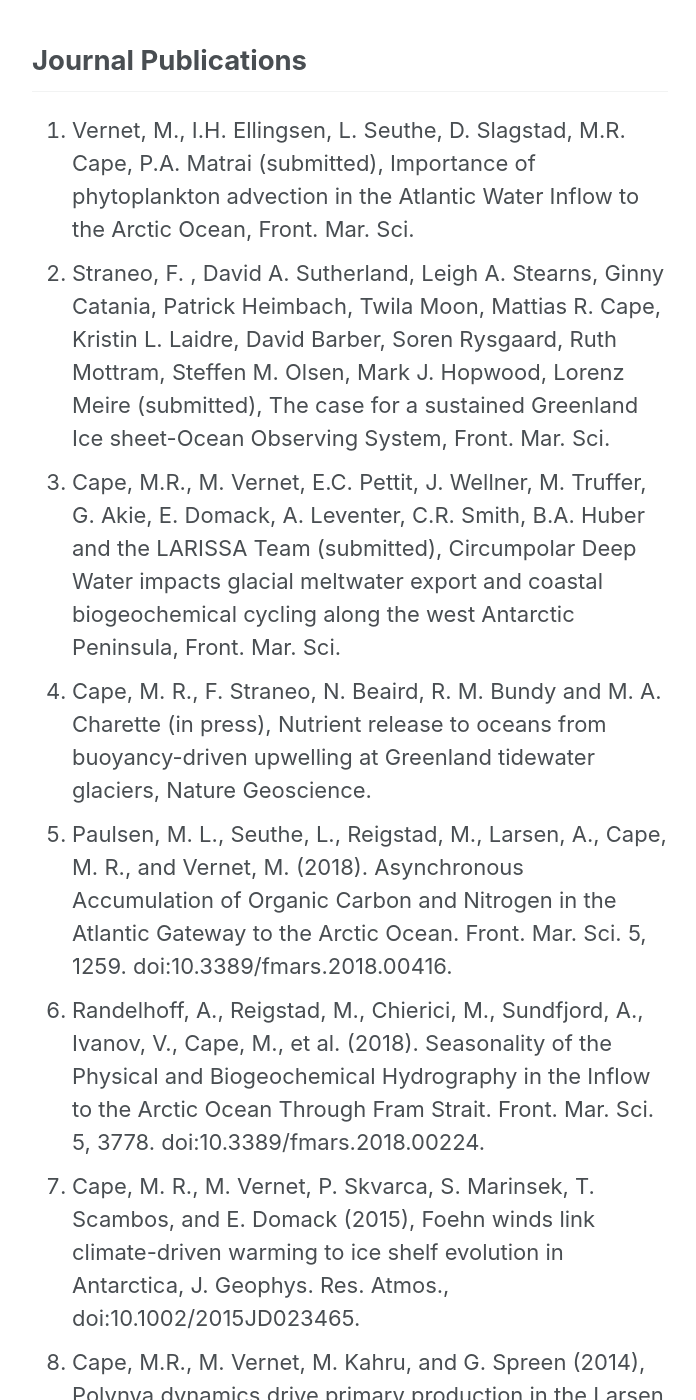
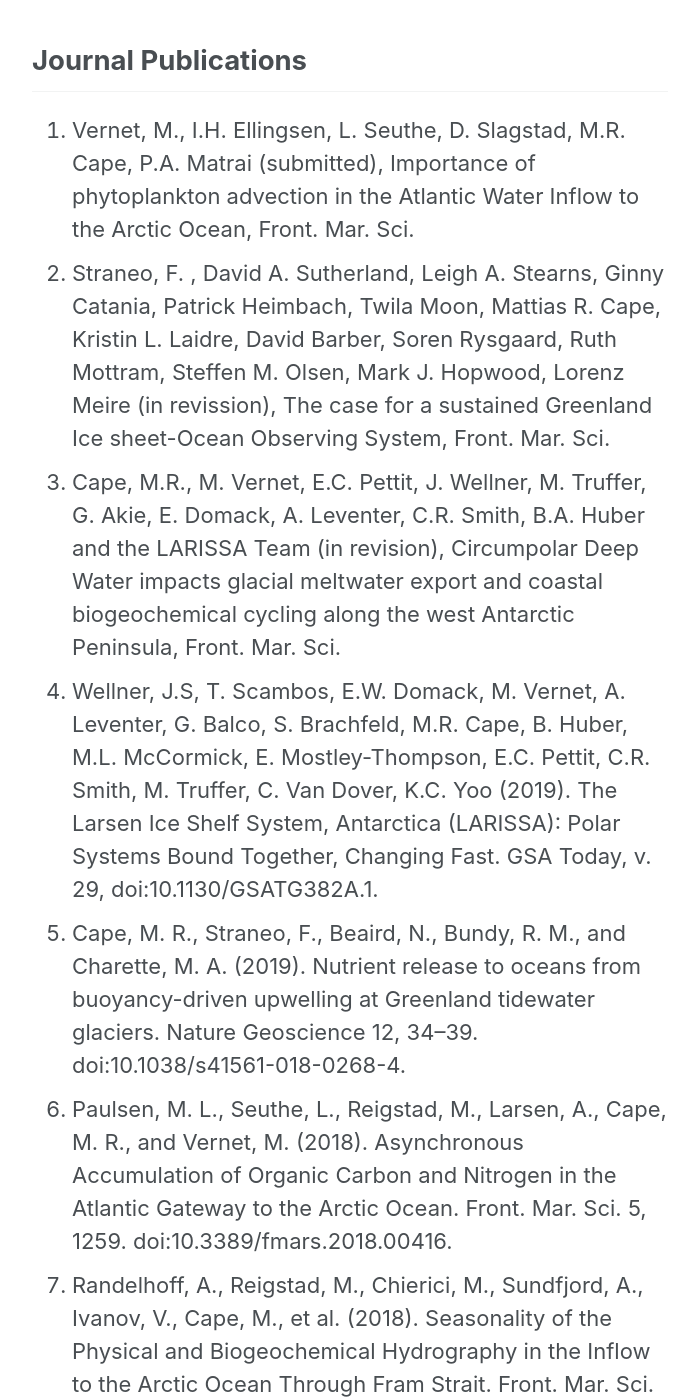
Before and after one commit to armbrustlab/armbrustlab.github.io, a Jekyll site: the page built from collections/_people/cape.md, in a window 1280 px wide and 1400 px high, scrolled down 2171 px. Shown: the whole window, without its empty margins (290-986 px from the left). Built offline with Jekyll 4.4.1, drawn with Linux system fonts in a browser that asks for light colours; nearby versions of some CDN libraries.

Commit message:
updates to lit

```diff
--- a/collections/_people/cape.md
+++ b/collections/_people/cape.md
@@ -23,9 +23,10 @@
 
 ## Journal Publications
 1. Vernet, M., I.H. Ellingsen, L. Seuthe, D. Slagstad, M.R. Cape, P.A. Matrai (submitted), Importance of phytoplankton advection in the Atlantic Water Inflow to the Arctic Ocean, Front. Mar. Sci.
-1. Straneo, F. , David A. Sutherland, Leigh A. Stearns, Ginny Catania, Patrick Heimbach, Twila Moon, Mattias R. Cape, Kristin L. Laidre, David Barber, Soren Rysgaard, Ruth Mottram, Steffen M. Olsen, Mark J. Hopwood, Lorenz Meire (submitted), The case for a sustained Greenland Ice sheet-Ocean Observing System, Front. Mar. Sci.
-1. Cape, M.R., M. Vernet, E.C. Pettit, J. Wellner, M. Truffer, G. Akie, E. Domack, A. Leventer, C.R. Smith, B.A. Huber and the LARISSA Team (submitted), Circumpolar Deep Water impacts glacial meltwater export and coastal biogeochemical cycling along the west Antarctic Peninsula, Front. Mar. Sci.
-1. Cape, M. R., F. Straneo, N. Beaird, R. M. Bundy and M. A. Charette (in press), Nutrient release to oceans from buoyancy-driven upwelling at Greenland tidewater glaciers, Nature Geoscience.
+1. Straneo, F. , David A. Sutherland, Leigh A. Stearns, Ginny Catania, Patrick Heimbach, Twila Moon, Mattias R. Cape, Kristin L. Laidre, David Barber, Soren Rysgaard, Ruth Mottram, Steffen M. Olsen, Mark J. Hopwood, Lorenz Meire (in revission), The case for a sustained Greenland Ice sheet-Ocean Observing System, Front. Mar. Sci.
+1. Cape, M.R., M. Vernet, E.C. Pettit, J. Wellner, M. Truffer, G. Akie, E. Domack, A. Leventer, C.R. Smith, B.A. Huber and the LARISSA Team (in revision), Circumpolar Deep Water impacts glacial meltwater export and coastal biogeochemical cycling along the west Antarctic Peninsula, Front. Mar. Sci.
+1. Wellner, J.S, T. Scambos, E.W. Domack, M. Vernet, A. Leventer, G. Balco, S. Brachfeld, M.R. Cape, B. Huber, M.L. McCormick, E. Mostley-Thompson, E.C. Pettit, C.R. Smith, M. Truffer, C. Van Dover, K.C. Yoo (2019). The Larsen Ice Shelf System, Antarctica (LARISSA): Polar Systems Bound Together, Changing Fast. GSA Today, v. 29, doi:10.1130/GSATG382A.1.
+1. Cape, M. R., Straneo, F., Beaird, N., Bundy, R. M., and Charette, M. A. (2019). Nutrient release to oceans from buoyancy-driven upwelling at Greenland tidewater glaciers. Nature Geoscience 12, 34–39. doi:10.1038/s41561-018-0268-4.
 1. Paulsen, M. L., Seuthe, L., Reigstad, M., Larsen, A., Cape, M. R., and Vernet, M. (2018). Asynchronous Accumulation of Organic Carbon and Nitrogen in the Atlantic Gateway to the Arctic Ocean. Front. Mar. Sci. 5, 1259. doi:10.3389/fmars.2018.00416.
 1. Randelhoff, A., Reigstad, M., Chierici, M., Sundfjord, A., Ivanov, V., Cape, M., et al. (2018). Seasonality of the Physical and Biogeochemical Hydrography in the Inflow to the Arctic Ocean Through Fram Strait. Front. Mar. Sci. 5, 3778. doi:10.3389/fmars.2018.00224.
 1. Cape, M. R., M. Vernet, P. Skvarca, S. Marinsek, T. Scambos, and E. Domack (2015), Foehn winds link climate-driven warming to ice shelf evolution in Antarctica, J. Geophys. Res. Atmos., doi:10.1002/2015JD023465.
```
